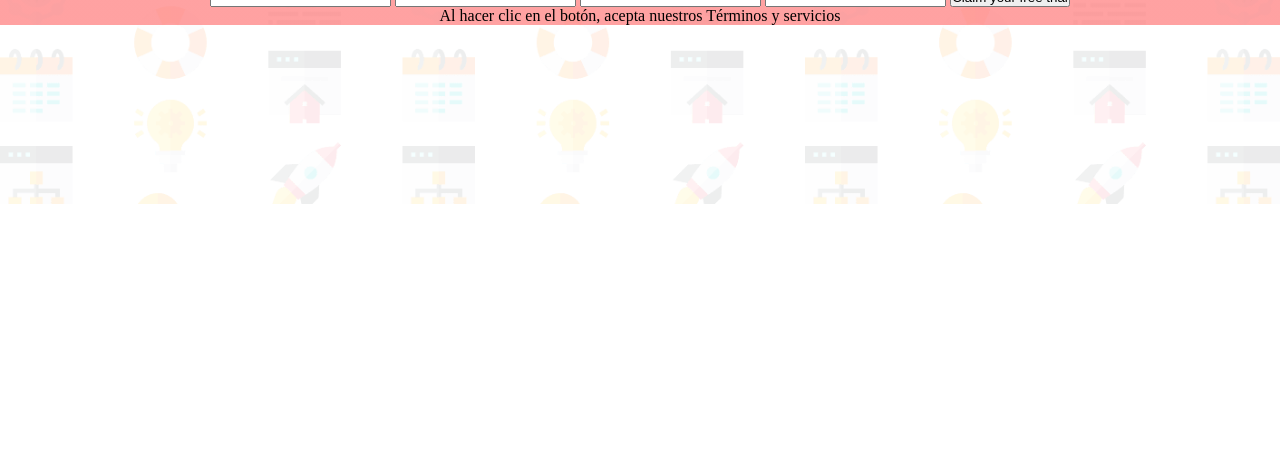
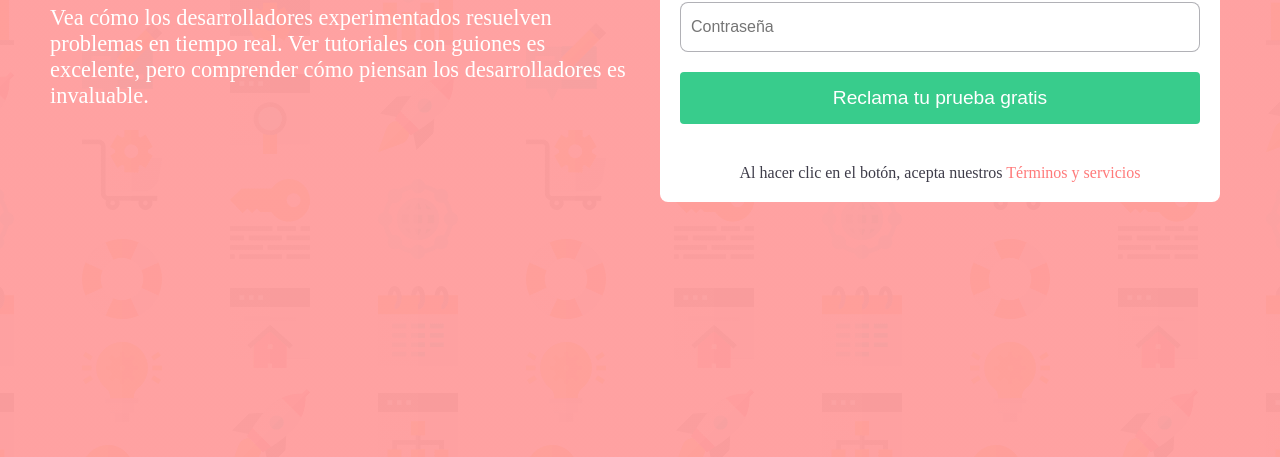
Before and after one commit to BR2E/formulario-aprende-a-programar, a website: page public/index.html in a window 1280 px wide. Shown: the part 343-800 px from the top of the page. Drawn offline with Linux system fonts and the light colour scheme.

Commit message:
EStilos terminados

```diff
--- a/package.json
+++ b/package.json
@@ -4,8 +4,7 @@
   "description": "",
   "main": "index.js",
   "scripts": {
-    "compilar-sass":"node-sass ./sass/main.scss ./src/estilos/estilos.css",
-    "compilar-sass-watch":"sass --watch sass:./src/estilos"
+    "compilar-sass":"node-sass ./sass/main.scss ./src/estilos/estilos.css"
   },
   "repository": {
     "type": "git",
--- a/public/index.html
+++ b/public/index.html
@@ -36,15 +36,15 @@
             </button>
 
             <form action="" class="form__formulario">
-                <input type="text" id="nombre">
-                <input type="text" id="apellido">
-                <input type="email" id="email">
-                <input type="password" id="contrasena">
-                <input type="button" value="Claim your free trial">
+                <input type="text" id="nombre" class="form__formulario--text" placeholder="Nombre">
+                <input type="text" id="apellido" class="form__formulario--text" placeholder="Apellido">
+                <input type="email" id="email" class="form__formulario--text" placeholder="Email">
+                <input type="password" id="contrasena" class="form__formulario--text" placeholder="Contraseña">
+                <input type="button" value="Reclama tu prueba gratis" class="form__formulario--boton">
             </form>
 
             <p class="form__terminos">
-                Al hacer clic en el botón, acepta nuestros Términos y servicios
+                Al hacer clic en el botón, acepta nuestros <a href="">Términos y servicios</a href="">
             </p>
         </div>
 
--- a/sass/_global.scss
+++ b/sass/_global.scss
@@ -12,4 +12,16 @@ body {
     background-size: cover;
     background-repeat: no-repeat;
     font-size: 62.5%;
+    padding: 20px 0 60px;
 }
+
+
+@media (min-width: 1200px) {
+
+    body{
+        height: 100vh;
+        background-image: linear-gradient(to right bottom,
+        rgba($Red, 0.7),
+        rgba($Red, 0.7)), url(../../images/bg-intro-desktop.png);
+    }
+}
--- a/sass/_pagina--principal.scss
+++ b/sass/_pagina--principal.scss
@@ -1,16 +1,16 @@
-.main{
+.main {
     @include mixinFlex;
     padding: 80px 10px 10px;
     text-align: center;
 
-    &__title{
+    &__title {
         color: white;
         font-size: 2rem;
         font-weight: 700;
         padding-bottom: 20px;
     }
 
-    &__text{
+    &__text {
         color: white;
         font-size: 1.2rem;
         font-weight: 400;
@@ -18,14 +18,16 @@
 }
 
 
-.form{
+.form {
     @include mixinFlex;
     text-align: center;
     font-size: 1rem;
     font-weight: 400;
     margin-top: 50px;
+    padding: 0 20px;
 
-    &__message{
+    &__message {
+        width: 100%;
         padding: 20px 40px;
         background-color: $Blue;
         color: white;
@@ -36,7 +38,87 @@
 
     }
 
-    &__message--span{
+    &__message--span {
         font-weight: 600;
     }
 }
+
+.form__formulario {
+    width: 100%;
+    background-color: white;
+    border-top-left-radius: 8px;
+    border-top-right-radius: 8px;
+    border: none;
+    padding: 20px;
+
+    &--text {
+        width: 100%;
+        padding: 15px 10px;
+        border: 1px solid rgba($DarkBlue, 0.4);
+        color: rgba($DarkBlue, 0.4);
+        font-size: 1rem;
+        margin-bottom: 20px;
+        border-radius: 8px;
+        outline: none;
+    }
+
+    &--boton {
+        width: 100%;
+        background-color: $Green;
+        padding: 15px 10px;
+        font-size: 1.2rem;
+        color: white;
+        border: none;
+        border-radius: 4px;
+        text-align: center;
+        cursor: pointer;
+    }
+}
+
+.form__terminos {
+    width: 100%;
+    background-color: white;
+    border-bottom-right-radius: 8px;
+    border-bottom-left-radius: 8px;
+    border: none;
+    padding: 20px;
+    color: $DarkBlue;
+    font-size: 0.7rem;
+
+    a {
+        color: $Red;
+        text-decoration: none;
+        cursor: pointer;
+    }
+}
+
+
+@media (min-width: 1200px) {
+    .container {
+        display: grid;
+        grid-template-columns: 600px 600px;
+        grid-template-rows: 80px repeat(2, 200px);
+        justify-content: center;
+        align-items: center;
+    }
+
+    .main {
+        grid-area: 2/1/4/2;
+        text-align: left;
+
+        &__title {
+            font-size: 3rem;
+        }
+
+        &__text {
+            font-size: 1.4rem;
+        }
+    }
+    .form{
+        grid-area: 1/2/4/3;
+    }
+
+    .form__terminos{
+        font-size: 1rem;
+    }
+}
```
Also changed, not shown: design/active-states.jpg (deleted), design/desktop-design.jpg (deleted), design/mobile-design.jpg (deleted), src/estilos/estilos.css.
